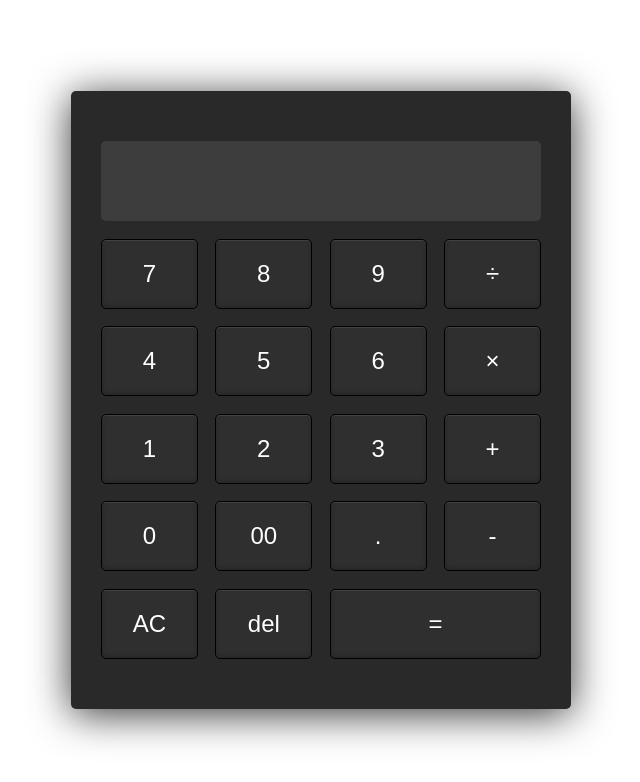
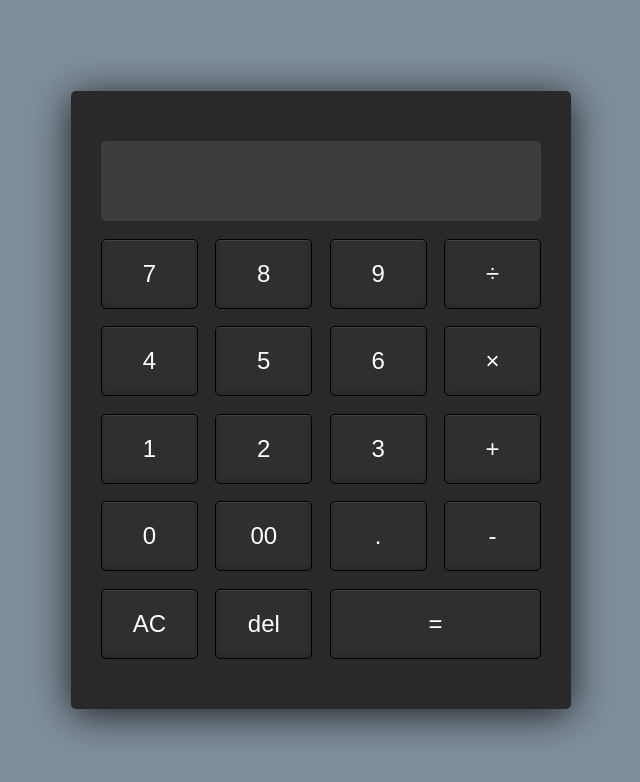
Before and after one commit to js0731/portfolio, a plain HTML site: page Calculator/caculator.html in a window 1280 px wide. Shown: the whole page, without its empty margins (319-959 px from the left). Drawn offline with Linux system fonts and the light colour scheme.

Commit message:
updata file

```diff
--- a/Calculator/css/caculator.scss
+++ b/Calculator/css/caculator.scss
@@ -23,9 +23,6 @@ article, aside, details, figcaption, figure,
 footer, header, hgroup, menu, nav, section {
 	display: block;
 }
-body {
-	line-height: 1;
-}
 ol, ul {
 	list-style: none;
 }
@@ -42,9 +39,7 @@ table {
 	border-spacing: 0;
 }
 * {
-    -webkit-box-sizing: border-box;
-       -moz-box-sizing: border-box;
-            box-sizing: border-box;
+    box-sizing: border-box;
   }
 // css start
 
@@ -53,6 +48,7 @@ table {
     display: flex;
     justify-content: center;
     align-items: center;
+    background: #808e9b;
 }
 .caculator{
     width: 500px;
```
Also changed, not shown: Calculator/css/caculator.css.
